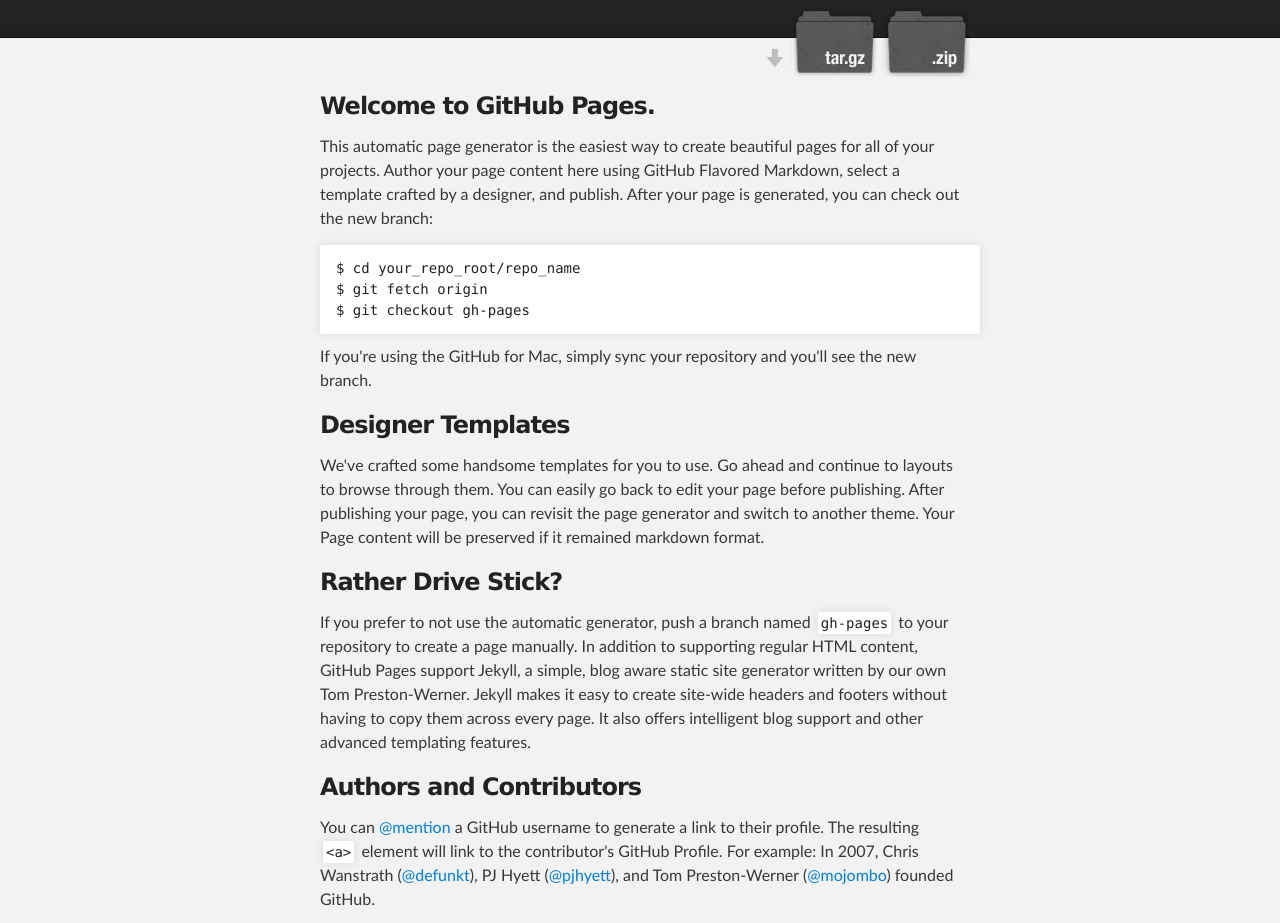
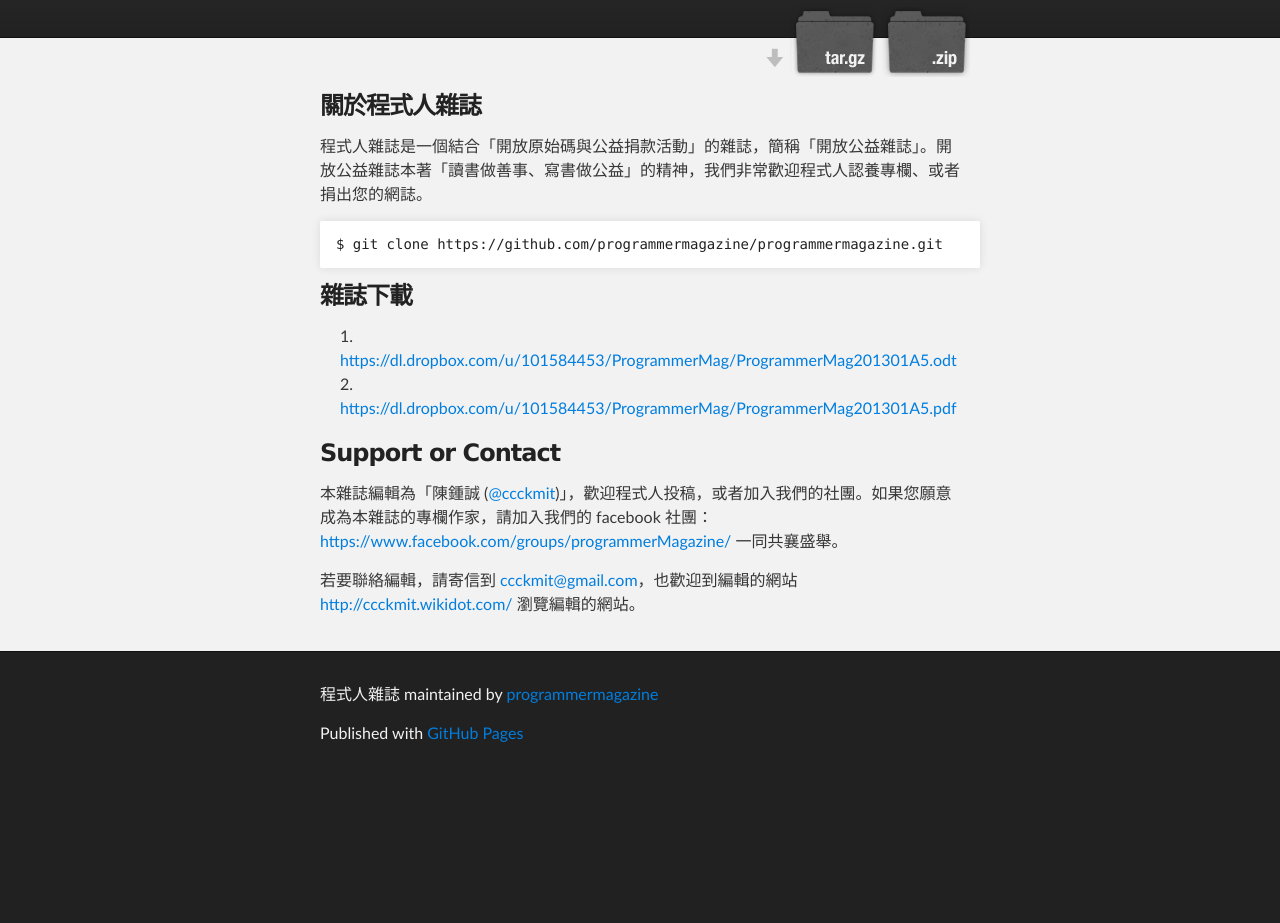
Before and after one commit to programmermagazine/programmermagazine, a plain HTML site: page index.html in a window 1280 px wide. Shown: the part 172-1095 px from the top of the page. After the commit the page ends 952 px from the top, so only its background shows below. Drawn offline with Linux system fonts and the light colour scheme.

```diff
--- a/index.html
+++ b/index.html
@@ -4,11 +4,11 @@
   <head>
     <meta charset='utf-8' />
     <meta http-equiv="X-UA-Compatible" content="chrome=1" />
-    <meta name="description" content="Programmermagazine : homepage" />
+    <meta name="description" content="程式人雜誌 : 首頁" />
 
     <link rel="stylesheet" type="text/css" media="screen" href="stylesheets/stylesheet.css">
 
-    <title>Programmermagazine</title>
+    <title>程式人雜誌</title>
   </head>
 
   <body>
@@ -18,8 +18,8 @@
         <header class="inner">
           <a id="forkme_banner" href="https://github.com/programmermagazine/programmermagazine">View on GitHub</a>
 
-          <h1 id="project_title">Programmermagazine</h1>
-          <h2 id="project_tagline">homepage</h2>
+          <h1 id="project_title">程式人雜誌</h1>
+          <h2 id="project_tagline">首頁</h2>
 
             <section id="downloads">
               <a class="zip_download_link" href="https://github.com/programmermagazine/programmermagazine/zipball/master">Download this project as a .zip file</a>
@@ -31,39 +31,30 @@
     <!-- MAIN CONTENT -->
     <div id="main_content_wrap" class="outer">
       <section id="main_content" class="inner">
-        <h3>Welcome to GitHub Pages.</h3>
+        <h3>關於程式人雜誌</h3>
 
-<p>This automatic page generator is the easiest way to create beautiful pages for all of your projects. Author your page content here using GitHub Flavored Markdown, select a template crafted by a designer, and publish. After your page is generated, you can check out the new branch:</p>
+<p>程式人雜誌是一個結合「開放原始碼與公益捐款活動」的雜誌，簡稱「開放公益雜誌」。開放公益雜誌本著「讀書做善事、寫書做公益」的精神，我們非常歡迎程式人認養專欄、或者捐出您的網誌。</p>
 
-<pre><code>$ cd your_repo_root/repo_name
-$ git fetch origin
-$ git checkout gh-pages
+<pre><code>$ git clone https://github.com/programmermagazine/programmermagazine.git
 </code></pre>
 
-<p>If you're using the GitHub for Mac, simply sync your repository and you'll see the new branch.</p>
+<h3>雜誌下載</h3>
 
-<h3>Designer Templates</h3>
+<ol>
+<li><a href="https://dl.dropbox.com/u/101584453/ProgrammerMag/ProgrammerMag201301A5.odt">https://dl.dropbox.com/u/101584453/ProgrammerMag/ProgrammerMag201301A5.odt</a></li>
+<li><a href="https://dl.dropbox.com/u/101584453/ProgrammerMag/ProgrammerMag201301A5.pdf">https://dl.dropbox.com/u/101584453/ProgrammerMag/ProgrammerMag201301A5.pdf</a></li>
+</ol><h3>Support or Contact</h3>
 
-<p>We've crafted some handsome templates for you to use. Go ahead and continue to layouts to browse through them. You can easily go back to edit your page before publishing. After publishing your page, you can revisit the page generator and switch to another theme. Your Page content will be preserved if it remained markdown format.</p>
+<p>本雜誌編輯為「陳鍾誠 (<a href="https://github.com/ccckmit" class="user-mention">@ccckmit</a>)」，歡迎程式人投稿，或者加入我們的社團。如果您願意成為本雜誌的專欄作家，請加入我們的 facebook 社團： <a href="https://www.facebook.com/groups/programmerMagazine/">https://www.facebook.com/groups/programmerMagazine/</a> 一同共襄盛舉。</p>
 
-<h3>Rather Drive Stick?</h3>
-
-<p>If you prefer to not use the automatic generator, push a branch named <code>gh-pages</code> to your repository to create a page manually. In addition to supporting regular HTML content, GitHub Pages support Jekyll, a simple, blog aware static site generator written by our own Tom Preston-Werner. Jekyll makes it easy to create site-wide headers and footers without having to copy them across every page. It also offers intelligent blog support and other advanced templating features.</p>
-
-<h3>Authors and Contributors</h3>
-
-<p>You can <a href="https://github.com/blog/821" class="user-mention">@mention</a> a GitHub username to generate a link to their profile. The resulting <code>&lt;a&gt;</code> element will link to the contributor's GitHub Profile. For example: In 2007, Chris Wanstrath (<a href="https://github.com/defunkt" class="user-mention">@defunkt</a>), PJ Hyett (<a href="https://github.com/pjhyett" class="user-mention">@pjhyett</a>), and Tom Preston-Werner (<a href="https://github.com/mojombo" class="user-mention">@mojombo</a>) founded GitHub.</p>
-
-<h3>Support or Contact</h3>
-
-<p>Having trouble with Pages? Check out the documentation at <a href="http://help.github.com/pages">http://help.github.com/pages</a> or contact <a href="mailto:support@github.com">support@github.com</a> and we’ll help you sort it out.</p>
+<p>若要聯絡編輯，請寄信到 <a href="mailto:ccckmit@gmail.com">ccckmit@gmail.com</a>，也歡迎到編輯的網站 <a href="http://ccckmit.wikidot.com/">http://ccckmit.wikidot.com/</a> 瀏覽編輯的網站。</p>
       </section>
     </div>
 
     <!-- FOOTER  -->
     <div id="footer_wrap" class="outer">
       <footer class="inner">
-        <p class="copyright">Programmermagazine maintained by <a href="https://github.com/programmermagazine">programmermagazine</a></p>
+        <p class="copyright">程式人雜誌 maintained by <a href="https://github.com/programmermagazine">programmermagazine</a></p>
         <p>Published with <a href="http://pages.github.com">GitHub Pages</a></p>
       </footer>
     </div>
```
Also changed, not shown: params.json (+1 -1 lines).
